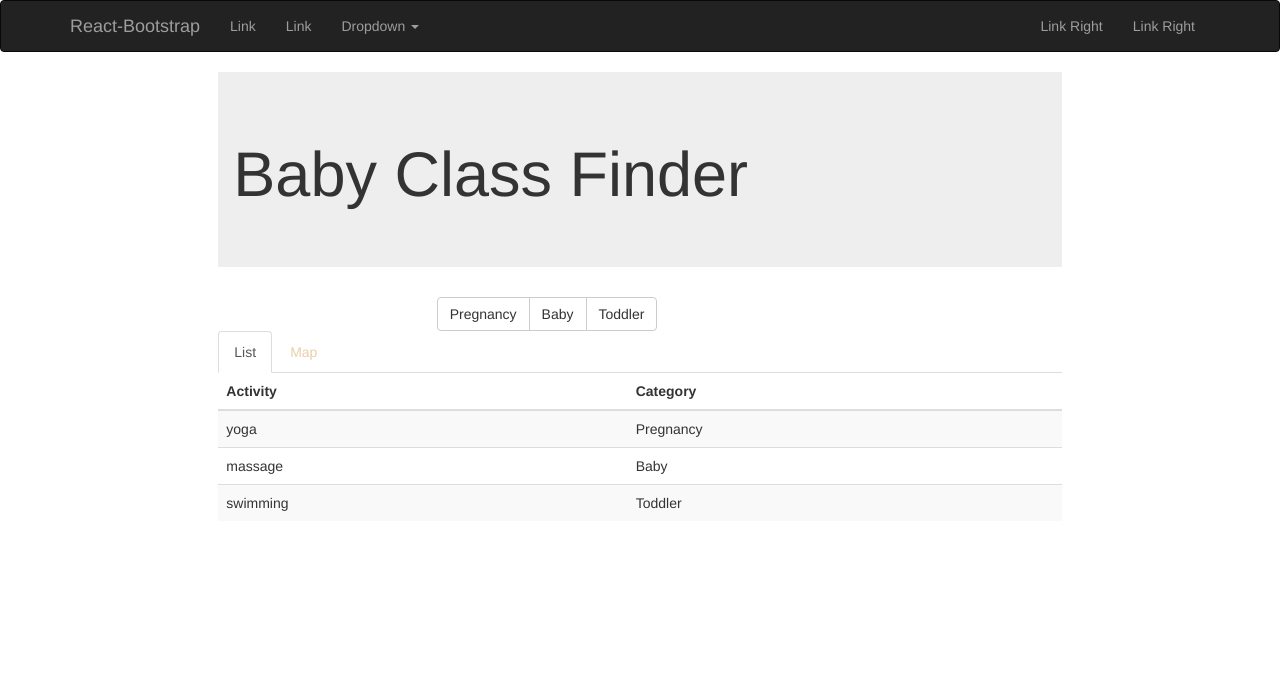
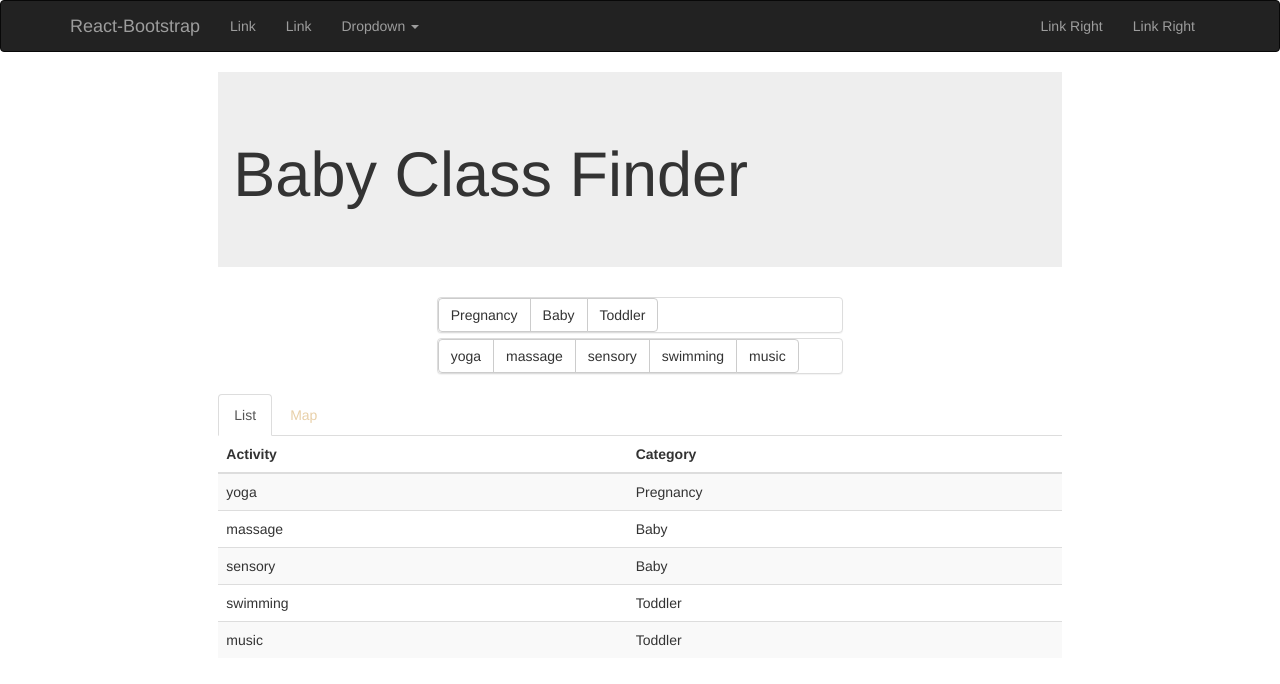
Before and after one commit to richarddowsett/babyclassfinder, a React (Create React App) app: page / in a window 1280 px wide. Shown: the top 684 px of the page. Built offline with nearby package versions, Linux system fonts and the light colour scheme.

Commit message:
add filtering on activity

```diff
--- a/src/App.jsx
+++ b/src/App.jsx
@@ -1,13 +1,19 @@
 import React, {Component} from 'react';
-import {Grid, Row, Col, Navbar, Jumbotron, Button, Nav, NavItem, MenuItem, NavDropdown, ButtonGroup,
-FormGroup, FormControl, Tabs, Tab} from 'react-bootstrap';
+import {Grid, Row, Col, Navbar, Jumbotron, Button, Nav, NavItem, MenuItem, NavDropdown, ButtonGroup,Accordion,
+  Panel, FormGroup, FormControl, Tabs, Tab} from 'react-bootstrap';
 import './App.css';
 
 var classes = [
   {category: 'Pregnancy', activity: 'yoga', postcode: 'CM1'},
   {category: 'Baby', activity: 'massage', postcode: 'CM2'},
-  {category: 'Toddler', activity: 'swimming', postcode: 'CM3'}
+  {category: 'Baby', activity: 'sensory', postcode: 'blah'},
+  {category: 'Toddler', activity: 'swimming', postcode: 'CM3'},
+  {category: 'Toddler', activity: 'music', postcode: '123'}
 ]
+
+function unique(value, index, self){
+  return self.indexOf(value) === index;
+}
 
 class App extends Component {
   render() {
@@ -30,19 +36,41 @@ class Content extends React.Component{
   constructor(props){
     super(props);
     var tempCategories = []
+    var tempActivities = []
     this.props.classes.forEach(function(c){
       tempCategories.push(c.category)
+      tempActivities.push(c.activity)
     })
     this.state = {
       searchCategories: [],
+      searchActivities: [],
       location: '',
-      allCategories: tempCategories
+      allCategories: tempCategories.filter(unique),
+      allActivities: tempActivities.filter(unique)
     }
-    this.handleSearchChange = this.handleSearchChange.bind(this)
-
+    this.handleCategoryChange = this.handleCategoryChange.bind(this)
+    this.handleActivityChange = this.handleActivityChange.bind(this)
   }
 
-  handleSearchChange(category){
+  handleActivityChange(activity){
+    console.log('handle activty search change -> ' + activity)
+    console.log('activities before' + this.state.searchActivities.toString())
+    var activities = this.state.searchActivities
+    var contains = false
+    this.state.searchActivities.forEach(function(c){
+      contains = contains || c == activity
+    })
+    if(contains){
+      var index = activities.indexOf(activity)
+      activities.splice(index, 1)
+    } else{
+      activities.push(activity.toString())
+    }
+    console.log('activities: ' + activities.toString())
+    this.setState({searchActivities: activities})
+  }
+
+  handleCategoryChange(category){
     console.log('handle content search change -> ' + category)
     console.log('categories before' + this.state.searchCategories.toString())
     var categories = this.state.searchCategories
@@ -64,10 +92,14 @@ class Content extends React.Component{
     return (
       <div>
       <Row className="show-grid">
-        <Col lg={4} lgPush={4} lgPull={4} md={4} mdPush={4} mdPull={2}><SearchForm allCategories={this.state.allCategories} locationValue={this.state.location}  onUserInput={this.handleSearchChange}/></Col>
+        <Col lg={4} lgPush={4} lgPull={4} md={4} mdPush={4} mdPull={2}><SearchForm allCategories={this.state.allCategories}
+          allActivities={this.state.allActivities} locationValue={this.state.location}  onCategoryChange={this.handleCategoryChange}
+          onActivityChange={this.handleActivityChange}/></Col>
       </Row>
       <Row className="show-grid">
-      <Col lgPush={2} lg={8} lgPull={2} md={8} mdPush={2} mdPull={2}><ResultsTabs filter={this.state.searchCategories} classes={this.props.classes}/></Col>
+      <Col lgPush={2} lg={8} lgPull={2} md={8} mdPush={2} mdPull={2}>
+        <ResultsTabs categoryFilter={this.state.searchCategories} activityFilter={this.state.searchActivities} classes={this.props.classes}/>
+      </Col>
       </Row>
     </div>
   )}
@@ -77,15 +109,19 @@ class SearchForm extends React.Component {
   constructor(props){
     super(props)
     this.handleChange = this.handleChange.bind(this);
-    this.state = {
-      handleChange: this.handleChange
-    }
+    this.handleActivityChange = this.handleActivityChange.bind(this);
   }
 
   handleChange(e) {
     console.log('handle searchform change' + e)
-    this.props.onUserInput(e)
+    this.props.onCategoryChange(e)
   }
+
+  handleActivityChange(e){
+    console.log('handle activity change' + e)
+    this.props.onActivityChange(e)
+  }
+
   handleLocationChange(e){
     console.log('location change')
   }
@@ -93,15 +129,34 @@ class SearchForm extends React.Component {
 
 
   render() {
-    var buttonList = []
+    var categoryButtonList = []
     function createButton(changeFunc, category){
       console.log("category -> " + category + " -> "+ "changeFunc" + changeFunc)
-      buttonList.push(<FilterButton key={category} text={category} buttonClick={changeFunc}/>)
+      categoryButtonList.push(<FilterButton key={category} text={category} buttonClick={changeFunc}/>)
     }
     this.props.allCategories.forEach(createButton.bind(null, this.handleChange))
+    var activityButtonList = []
+    function createActivityButton(changeFunc, activity){
+      console.log("activity -> " + activity + " -> " + "changeFunc" + changeFunc)
+      activityButtonList.push(<FilterButton key={activity} text={activity} buttonClick={changeFunc}/>)
+    }
+    this.props.allActivities.forEach(createActivityButton.bind(null, this.handleActivityChange))
+
     return (
-      <div><ButtonGroup>
-        {buttonList}</ButtonGroup></div>
+      <div>
+        <Accordion>
+          <Panel header="Categories" eventKey="1">
+            <ButtonGroup>
+              {categoryButtonList}
+            </ButtonGroup>
+          </Panel>
+      <Panel header="Activity" eventKey="2">
+        <ButtonGroup>
+          {activityButtonList}
+        </ButtonGroup>
+      </Panel>
+      </Accordion>
+    </div>
     )
   }
 }
@@ -147,20 +202,18 @@ class ResultsTabs extends React.Component{
   }
 
   render() {
-    console.log(this.props.filter)
-    var filtered = []
-    var filter = this.props.filter
-    if(filter === undefined || filter.length === 0){
-      filtered = this.props.classes
-    }else {
-      this.props.classes.forEach(function(c){
-        console.log(c.category + filter.indexOf(c.category))
-        if(filter.indexOf(c.category) > -1){
-          filtered.push(c)
-        }
+    var categoryFilter = this.props.categoryFilter
+    var activityFilter = this.props.activityFilter
+    var filtered = this.props.classes.filter(function(c){
+      if(categoryFilter === undefined || categoryFilter.length === 0)
+      return true;
+        return categoryFilter.indexOf(c.category) > -1
       })
-    }
-
+    filtered = filtered.filter(function(c){
+      if(activityFilter === undefined || activityFilter.length == 0)
+      return true;
+      return activityFilter.indexOf(c.activity) > -1
+    })
     console.log('filtered -> ' + filtered)
     return (
       <Tabs activeKey={this.state.key} onSelect={this.handleSelect} id="controlled-tab-example">
```
